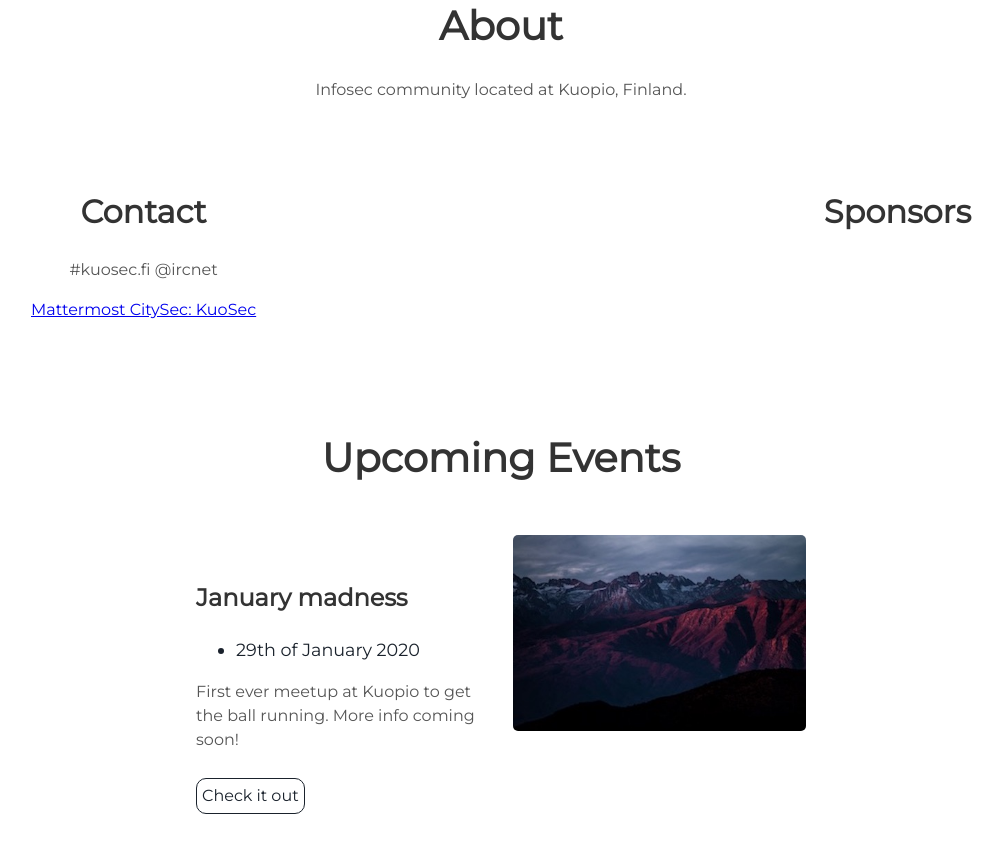
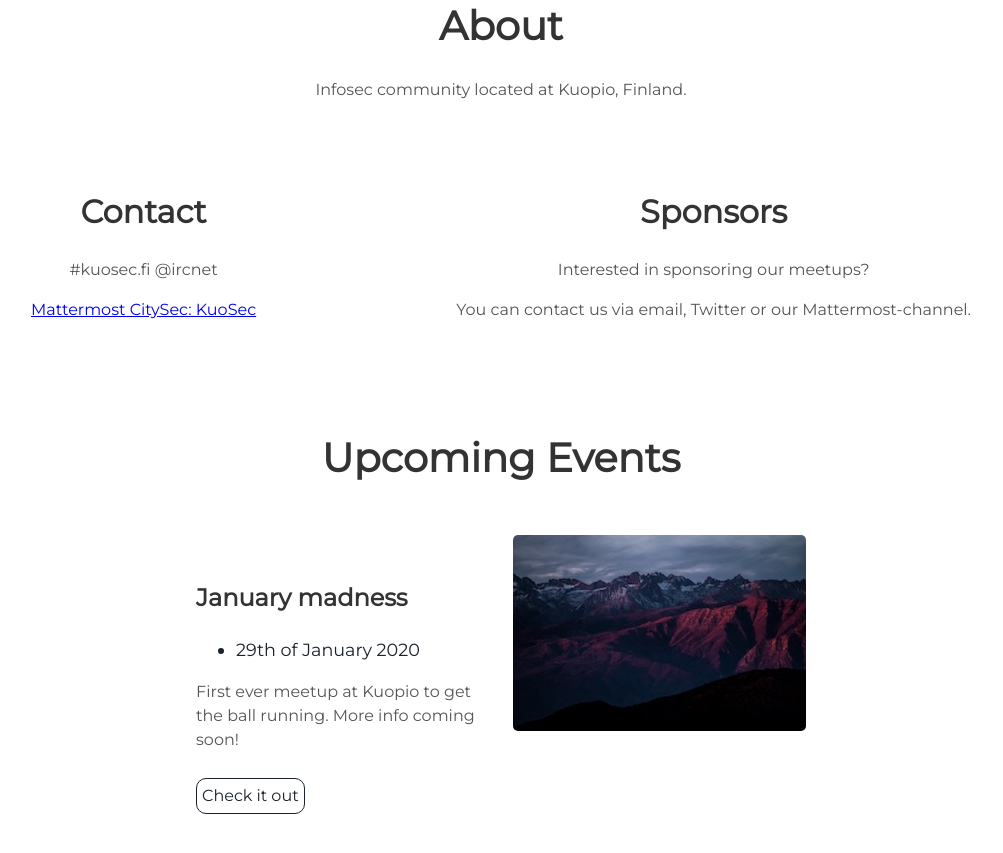
Before and after one commit to kuosec/kuosec.github.io, a Jekyll site: the page built from index.html, in a window 1280 px wide and 900 px high, scrolled down 979 px. Shown: the top 853 px of the window, without its empty margins (139-1142 px from the left). Built offline with Jekyll 4.4.1, drawn with Linux system fonts in a browser that asks for light colours.

Commit message:
Updated Sponsors section

```diff
--- a/_includes/about.html
+++ b/_includes/about.html
@@ -10,5 +10,7 @@
     </div>
     <div class="tech">
       <h2>Sponsors</h2>
+      <p>Interested in sponsoring our meetups?</p>
+      <p>You can contact us via email, Twitter or our Mattermost-channel.</p>
     </div>
 </div>
```
